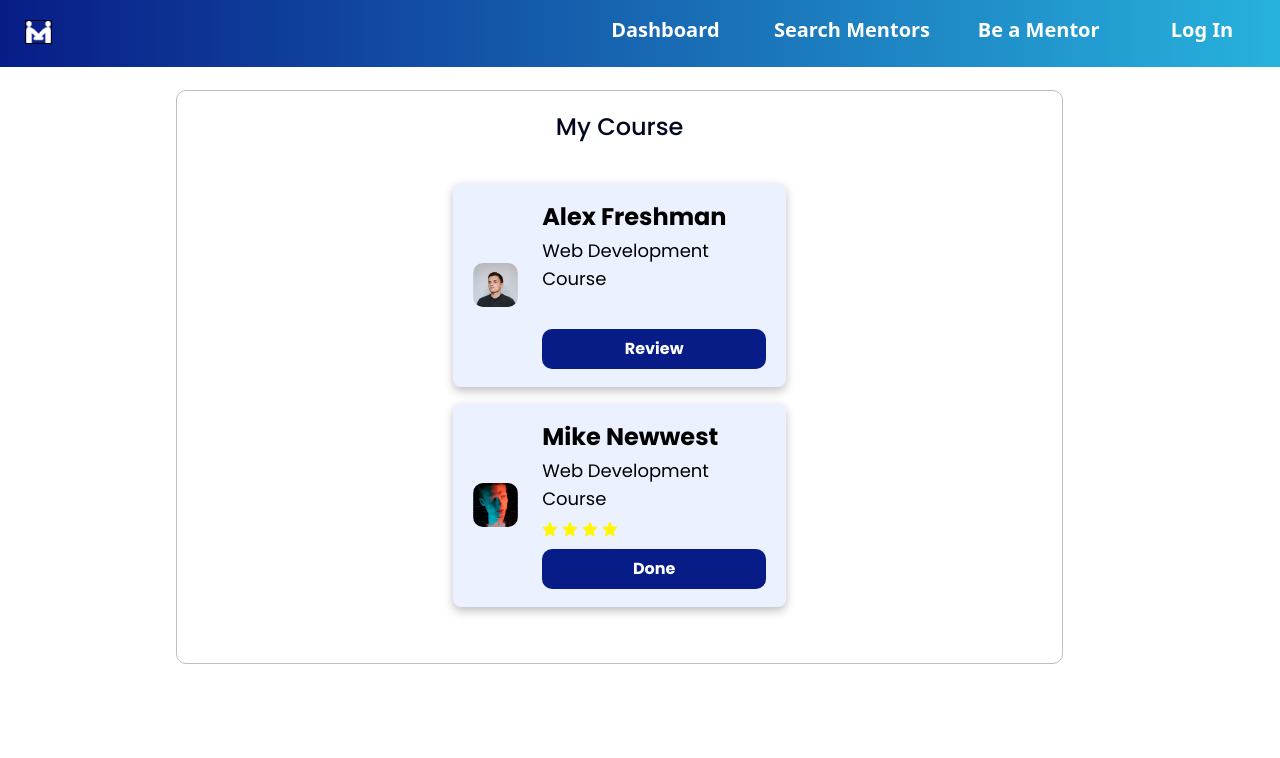
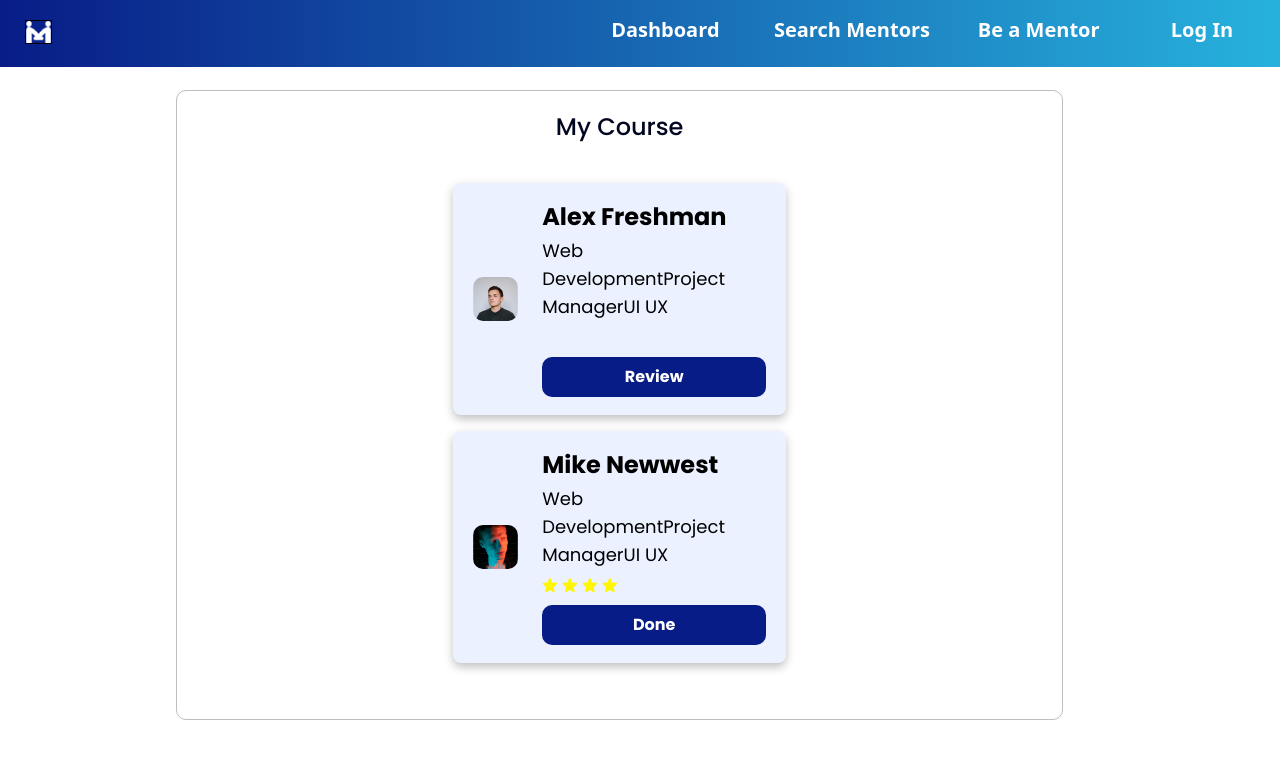
Before and after one commit to MentorKita/mentorkita-project, a React (Vite) app in the folder client/: page /courseUser in a window 1280 px wide. Shown: the top 758 px of the page. Built offline with nearby package versions, Linux system fonts and the light colour scheme.

Commit message:
update data mentor

```diff
--- a/client/src/data/mentors.js
+++ b/client/src/data/mentors.js
@@ -16,8 +16,9 @@ const mentors = [
     experiences:
       "Alex Freshman is an exceptional mentor who brings a wealth of experience  and enthusiasm to the mentoring program. With a solid background in mention relevant field or industry, Alex demonstrates a genuine  passion for guiding and supporting mentees in their personal and  professional development.",
     mentees: [1, 2, 3],
-    course: "Web Development Course",
     status: "Review",
+    // ini ga usah bingung, pilih salah satu saja, mau make object atau array, prefer array aja
+    course: ["Web Development", "Project Manager", "UI UX"],
     courses: [
       { value: "WebDevelopment", label: "Web Development" },
       { value: "PythonDevelopment", label: "Python Development" },
@@ -36,7 +37,7 @@ const mentors = [
     skills: ["Enterpreneurship", "Marketing", "Branding", "Advertising"],
     about:
       "Alex Freshman is an exceptional mentor who brings a wealth of experience and enthusiasm to the mentoring program. With a solid background in mention relevant field or industry, Alex demonstrates a genuine passion for guiding and supporting mentees in their personal and professional development.",
-    course: "Web Development Course",
+    course: ["Web Development", "Project Manager", "UI UX"],
     status: "not my mentor", //bukan mentor saya
   },
   {
@@ -51,7 +52,7 @@ const mentors = [
     skills: ["Enterpreneurship", "Marketing", "Branding", "Advertising"],
     about:
       "Alex Freshman is an exceptional mentor who brings a wealth of experience and enthusiasm to the mentoring program. With a solid background in mention relevant field or industry, Alex demonstrates a genuine passion for guiding and supporting mentees in their personal and professional development.",
-    course: "Web Development Course",
+    course: ["Web Development", "Project Manager", "UI UX"],
     status: "not my mentor", //bukan mentor saya
   },
   {
@@ -66,7 +67,7 @@ const mentors = [
     skills: ["Enterpreneurship", "Marketing", "Branding", "Advertising"],
     about:
       "Alex Freshman is an exceptional mentor who brings a wealth of experience and enthusiasm to the mentoring program. With a solid background in mention relevant field or industry, Alex demonstrates a genuine passion for guiding and supporting mentees in their personal and professional development.",
-    course: "Web Development Course",
+    course: ["Web Development", "Project Manager", "UI UX"],
     status: "not my mentor",
   },
   {
@@ -81,7 +82,7 @@ const mentors = [
     skills: ["Enterpreneurship", "Marketing", "Branding", "Advertising"],
     about:
       "Alex Freshman is an exceptional mentor who brings a wealth of experience and enthusiasm to the mentoring program. With a solid background in mention relevant field or industry, Alex demonstrates a genuine passion for guiding and supporting mentees in their personal and professional development.",
-    course: "Web Development Course",
+    course: ["Web Development", "Project Manager", "UI UX"],
     status: "Done",
   },
 ];
```
